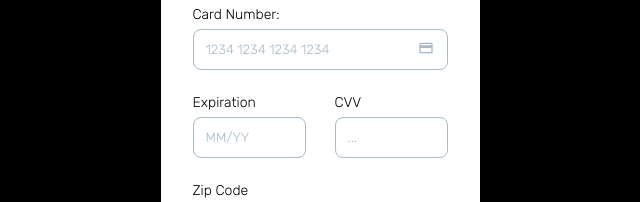
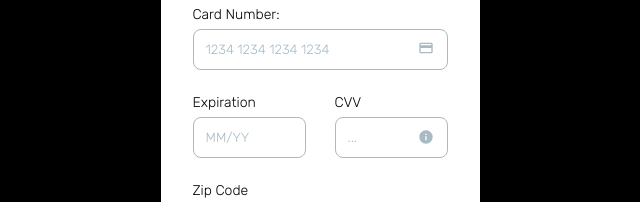
Before and after one commit to laqmarc/nuwe-credit-card, a plain HTML site: page index.html in a window 1280 px wide. Shown: the part 332-534 px from the top of the page, 320-960 px from the left. Drawn offline with Linux system fonts and the light colour scheme.

Commit message:
added info image

```diff
--- a/index.html
+++ b/index.html
@@ -51,10 +51,11 @@
                                 required>
                         </div>
 
-                        <div class="item-half">
+                        <div class="item-half relative">
                             <label for="cvv">CVV</label>
                             <input id="cvv" name="cvv" type="text" pattern="[0-9]*" inputmode="numeric" maxlength="3"
                                 minlength="3" placeholder="..." required>
+                                <img class="cardicon info" src="./img/info.svg" alt="info icon">
                         </div>
 
                     </div>
--- a/style.css
+++ b/style.css
@@ -153,3 +153,7 @@ a {
     text-decoration: none;
     float: right;
 }
+
+img.info {
+    bottom: 14px;
+}
```
Also changed, not shown: img/info.svg (added).
